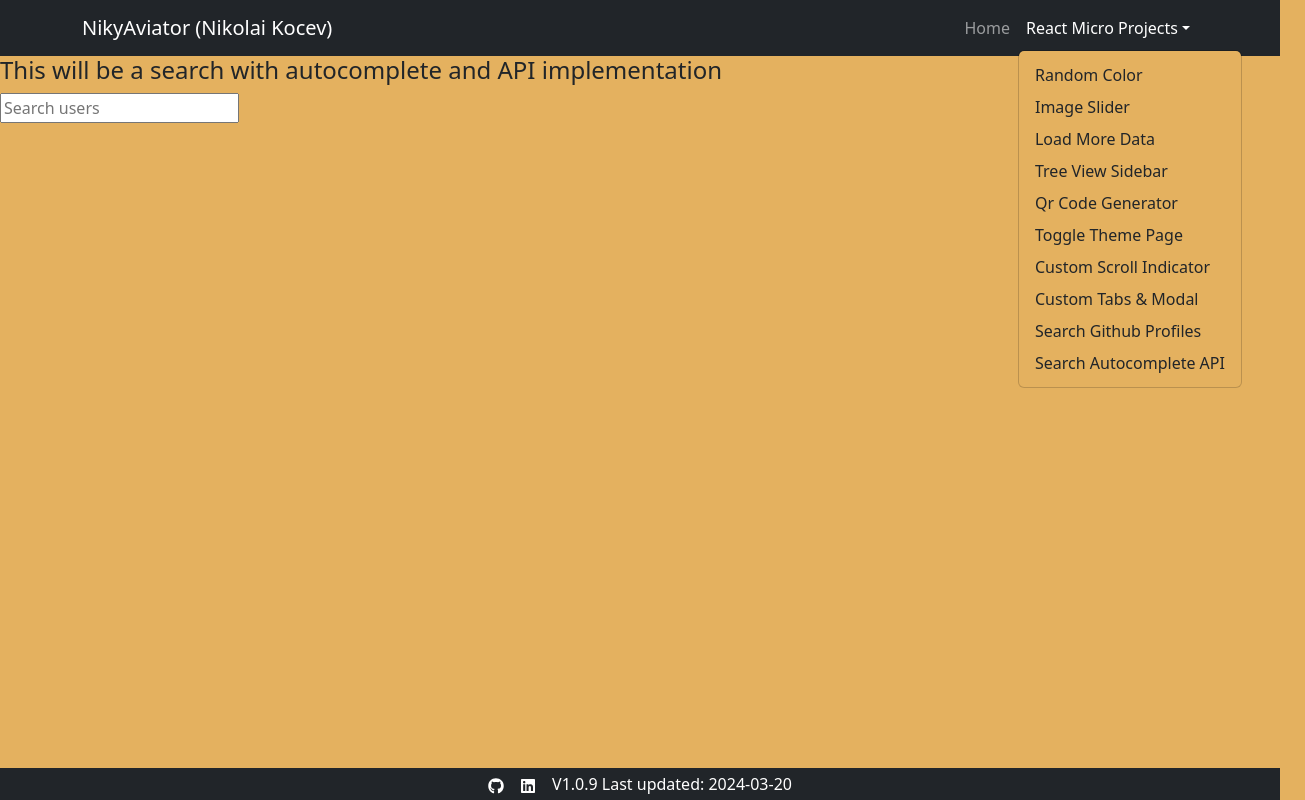
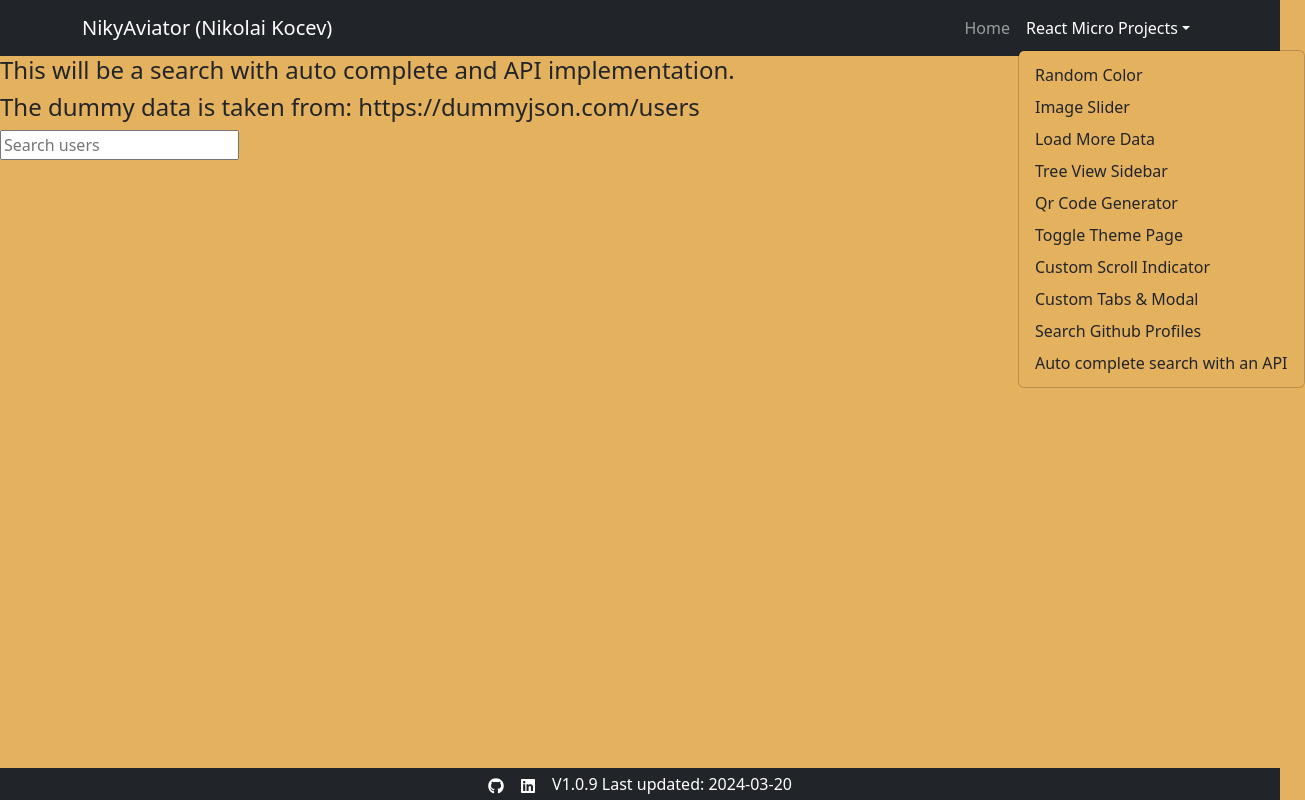
Before and after one commit to NikyAviator/nikolaikocev, a React (Vite) app in the folder frontend/: page /search in a window 1280 px wide. Both pictures are taken after a click on the button "React Micro Projects". Shown: the whole page, 1305 px wide, since content can reach past the window. Built offline with nearby package versions, Linux system fonts and the light colour scheme; no server answers; a web font is replaced by a local one.

Commit message:
Fixed typos.

```diff
--- a/frontend/src/Components/Header.jsx
+++ b/frontend/src/Components/Header.jsx
@@ -43,7 +43,7 @@ function Header() {
                 Search Github Profiles
               </NavDropdown.Item>
               <NavDropdown.Item href='/search'>
-                Search Autocomplete API
+                Auto complete search with an API
               </NavDropdown.Item>
             </NavDropdown>
           </Nav>
--- a/frontend/src/Pages/SearchPage.jsx
+++ b/frontend/src/Pages/SearchPage.jsx
@@ -4,7 +4,8 @@ import SearchAutocomplete from '../Components/search-autocomplete-api/SearchAuto
 const SearchPage = () => {
   return (
     <>
-      <h4>This will be a search with autocomplete and API implementation</h4>
+      <h4>This will be a search with auto complete and API implementation.</h4>
+      <h4>The dummy data is taken from: https://dummyjson.com/users</h4>
       <SearchAutocomplete />
     </>
   );
```
